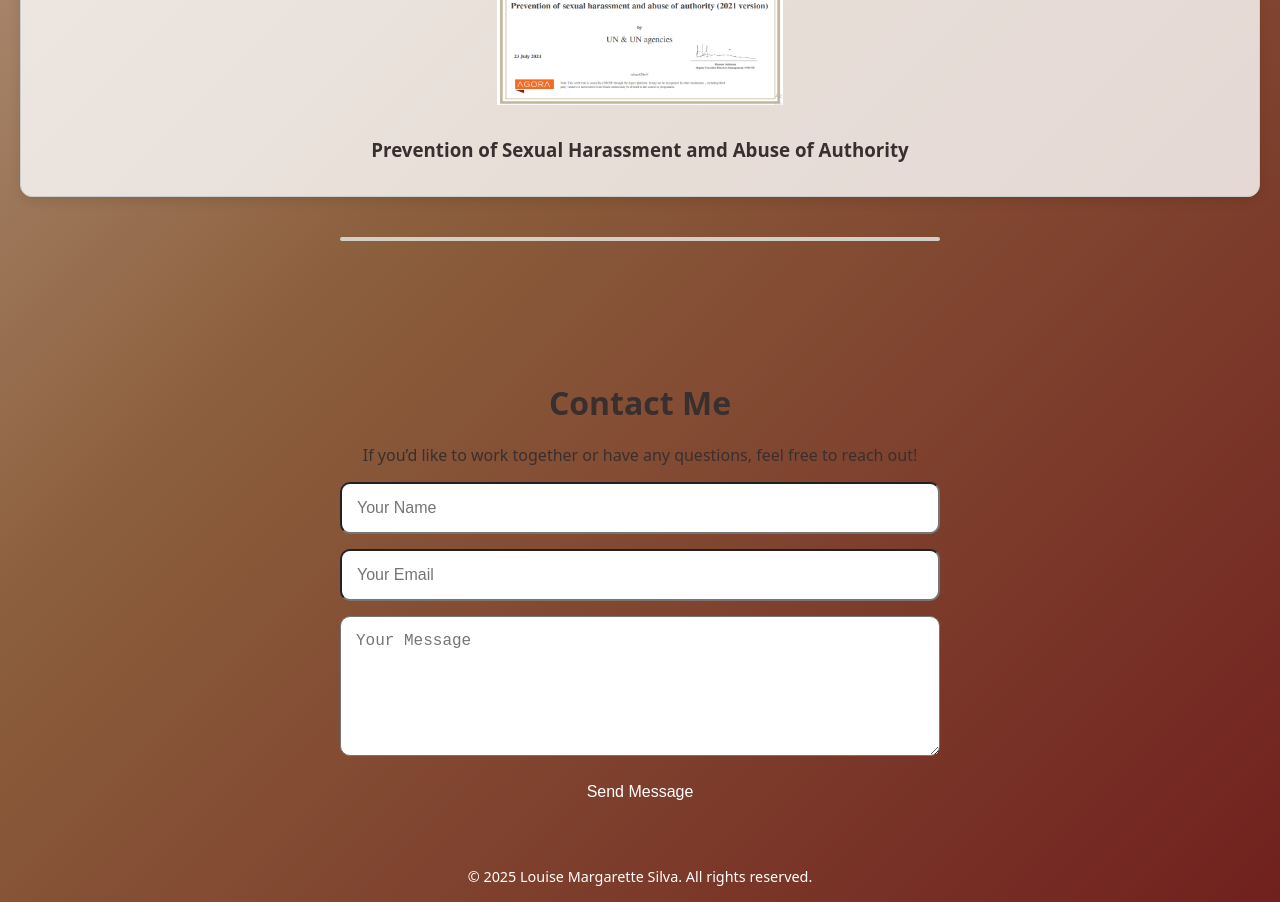
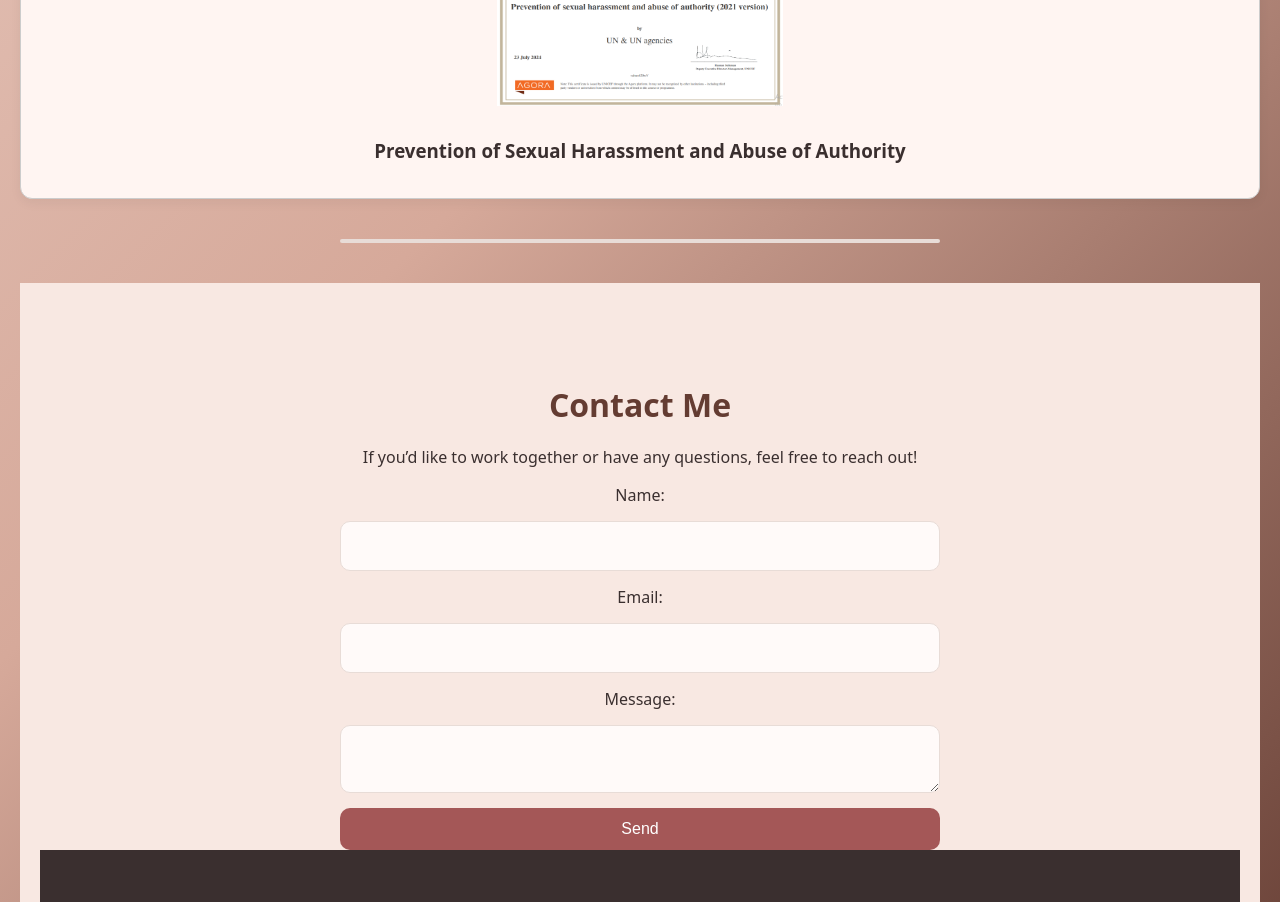
Before and after one commit to grettszxa/ProfessionalWebsite, a plain HTML site: page index.html in a window 1280 px wide. Shown: the part 1880-2782 px from the top of the page. Drawn offline with Linux system fonts and the light colour scheme.

Commit message:
Add files via upload

```diff
--- a/index.html
+++ b/index.html
@@ -59,7 +59,7 @@
 </div>
 <div class="certificate-item">
   <img src="images/pshaa.png" alt="Certificate 1" />
-  <h3>Prevention of Sexual Harassment amd Abuse of Authority</h3>
+  <h3>Prevention of Sexual Harassment and Abuse of Authority</h3>
 </div>
 
 <div class="section-divider"></div>
@@ -69,12 +69,19 @@
     <h2>Contact Me</h2>
     <p>If you’d like to work together or have any questions, feel free to reach out!</p>
 
-    <form action="https://formspree.io/f/yourFormID" method="POST">
-      <input type="text" name="name" placeholder="Your Name" required>
-      <input type="email" name="email" placeholder="Your Email" required>
-      <textarea name="message" rows="6" placeholder="Your Message" required></textarea>
-      <button type="submit">Send Message</button>
-    </form>
+    <form action="https://formspree.io/f/xzzgeevo" method="POST">
+  <label for="name">Name:</label>
+  <input type="text" name="name" required>
+
+  <label for="email">Email:</label>
+  <input type="email" name="_replyto" required>
+
+  <label for="message">Message:</label>
+  <textarea name="message" required></textarea>
+
+  <button type="submit">Send</button>
+</form>
+
 
   <footer class="footer">
   <div class="container">
--- a/style.css
+++ b/style.css
@@ -3,10 +3,8 @@ html {
   scroll-behavior: smooth;
 }
 
- body {
-  /* Replace the plain background color with this gradient */
- background: linear-gradient(135deg, #f5f1ec 0%, #8b5e3c 60%, #6e1b1b 100%);
-
+body {
+  background: linear-gradient(135deg, #f8e8e2 0%, #d6a99a 60%, #643c32 100%);
   color: #3a2f2f;
   margin: 0;
   padding: 0 20px;
@@ -17,31 +15,32 @@ h1, h2 {
   text-align: center;
   margin-top: 20px;
 }
+
 .section-divider {
   height: 4px;
-  width: 80px;
+  width: 600px;
+  background: #e8dcd7;
   margin: 40px auto;
   border-radius: 2px;
 }
 
 /* Header */
 header {
-  background: #6b5e53;;
-  color: #3a2f2f;
+  background: #b48a78;
+  color: #ffffff;
   padding: 1rem;
   text-align: center;
 }
 
-
 /* About Section */
 .about-section {
-  background: var(#f5f1ec);
+  background: #f8e8e2;
   padding: 80px 20px;
 }
 
 .about-section h2 {
   text-align: center;
-  color: var(#6e1b1b);
+  color: #643c32;
   font-size: 2rem;
   margin-bottom: 40px;
 }
@@ -58,35 +57,32 @@ header {
 .about-photo {
   width: 180px;
   height: 180px;
-  border-radius: 08%;
+  border-radius: 8%;
   object-fit: cover;
-  border: 4px solid var(#8b5e3c);
+  border: 4px solid #d6a99a;
 }
 
 .about-text {
   text-align: center;
-  color: var(#3a2f2f);
+  color: #3a2f2f;
   line-height: 1.6;
   max-width: 600px;
 }
 
-
-
-/*CV Download Button */
+/* CV Download Button */
 .download-cv {
   display: inline-block;
   margin-top: 1rem;
   padding: 0.5rem 1rem;
-  background-color:#6e1b1b;
-  color: #f8f7f3;;
+  background-color: #a45757;
+  color: #fff;
   text-decoration: none;
   border-radius: 5px;
 }
 
 .download-cv:hover {
-  background-color: #6e1b1b;
+  background-color: #8a3e3e;
 }
-
 
 /* Projects Section */
 .projects {
@@ -101,54 +97,50 @@ header {
 }
 
 .project {
-  background: #f5f1ec;;
+  background: #fff5f2;
   padding: 20px;
-  border-radius: 8px;
-  box-shadow: 0 2px 6px rgba(0, 0, 0, 0.1);
+  border-radius: 12px;
+  box-shadow: 0 4px 12px rgba(0, 0, 0, 0.1);
   width: 280px;
   text-align: left;
+  transition: transform 0.3s ease, box-shadow 0.3s ease;
+  cursor: pointer;
 }
 
-
+.project:hover {
+  transform: scale(1.05);
+  box-shadow: 0 8px 20px rgba(0, 0, 0, 0.2);
+}
 
 /* Certificates Section */
 .certificate-item {
-  background-color:#f5f1ec;
+  background-color: #fff5f2;
   border: 1px solid #ccc;
   padding: 1rem;
-  border-radius: 10px;
+  border-radius: 12px;
   text-align: center;
-  box-shadow: 0 0 10px rgba(0,0,0,0.05);
+  box-shadow: 0 4px 12px rgba(0, 0, 0, 0.05);
+  margin-bottom: 20px;
+  transition: transform 0.3s ease, box-shadow 0.3s ease;
+  cursor: pointer;
+}
+
+.certificate-item:hover {
+  transform: scale(1.05);
+  box-shadow: 0 8px 20px rgba(0, 0, 0, 0.2);
 }
 
 .certificate-item img {
   max-width: 100%;
   height: auto;
-  max-height: 200px; /* or adjust as needed */
+  max-height: 200px;
   object-fit: contain;
   margin-bottom: 0.5rem;
 }
-.certificate-item, .project {
-  transition: transform 0.3s ease, box-shadow 0.3s ease;
-  cursor: pointer; /* Makes it clear they’re interactive */
-}
-
-.certificate-item:hover, .project:hover {
-  transform: scale(1.05);
-  box-shadow: 0 8px 20px rgba(0, 0, 0, 0.2);
-}
-.certificate-item, .project {
-  border-radius: 12px;
-  box-shadow: 0 4px 12px rgba(0, 0, 0, 0.1);
-  background-color: #ffffffcc; /* Slightly transparent white */
-  padding: 15px;
-  margin-bottom: 20px;
-}
-
 
 /* Contact Section */
 .contact-section {
-  background: var(#f5f1ec);
+  background: #f8e8e2;
   padding: 80px 20px;
   text-align: center;
 }
@@ -156,7 +148,7 @@ header {
 .contact-section h2 {
   font-size: 2rem;
   margin-bottom: 20px;
-  color: var(#6e1b1b);
+  color: #643c32;
 }
 
 .contact-section form {
@@ -170,16 +162,16 @@ header {
 .contact-section input,
 .contact-section textarea {
   padding: 15px;
-  border: 1px solid var(#f8f7f3);
+  border: 1px solid #e8dcd7;
   border-radius: 10px;
-  background: var(-#f8f7f3);
+  background: #fffaf9;
   font-size: 1rem;
-  color: var(#3a2f2f);
+  color: #3a2f2f;
 }
 
 .contact-section button {
   padding: 12px 25px;
-  background-color: var(--color-dark-red);
+  background-color: #a45757;
   color: #fff;
   border: none;
   border-radius: 10px;
@@ -189,20 +181,18 @@ header {
 }
 
 .contact-section button:hover {
-  background-color: #8b1f1f;
+  background-color: #8a3e3e;
 }
 
 .contact-info {
   margin-top: 30px;
   font-size: 0.95rem;
-  color: var(--color-text-dark);
+  color: #3a2f2f;
 }
-
-
 
 /* Footer */
 .footer {
-  background-color: var(--color-brown-dark);
+  background-color: #3a2f2f;
   color: #fff;
   padding: 40px 20px;
   text-align: center;
@@ -217,9 +207,8 @@ header {
 }
 
 .footer .socials a:hover {
-  color: var(--color-dark-red);
+  color: #a45757;
 }
-
 
 /* Media Queries for Mobile */
 @media (max-width: 768px) {
@@ -245,8 +234,9 @@ header {
     max-width: 100%;
   }
 }
+
 .button {
-  background:#a5998f;
+  background: #b48a78;
   color: white;
   padding: 10px 20px;
   border-radius: 8px;
@@ -259,13 +249,5 @@ header {
 }
 
 .button:hover {
-  background: #a5998f;
+  background: #9b7463;
 }
-
-.section-divider {
-  height: 4px;
-  width: 600px;
-  background:  #d3cfc7;
-  margin: 40px auto;
-  border-radius: 2px;
-}
```
